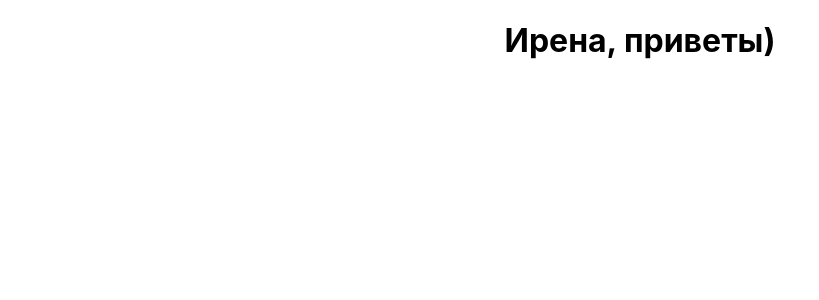
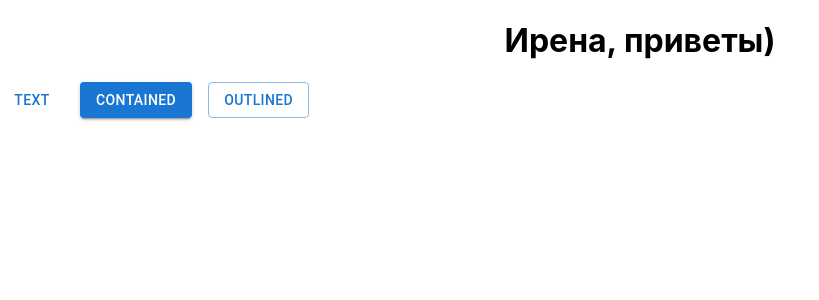
Before and after one commit to rastegaevevgeniy/career_tracker, a React (Create React App) app in the folder frontend/: page / in a window 1280 px wide. Shown: the top 300 px of the page, without its empty margins (0-819 px from the left). Built offline with nearby package versions, Linux system fonts and the light colour scheme.

Commit message:
Корректировка

```diff
--- a/frontend/package.json
+++ b/frontend/package.json
@@ -3,6 +3,11 @@
   "version": "0.1.0",
   "private": true,
   "dependencies": {
+    "@emotion/react": "^11.11.1",
+    "@emotion/styled": "^11.11.0",
+    "@fontsource/roboto": "^5.0.8",
+    "@mui/icons-material": "^5.14.19",
+    "@mui/material": "^5.14.19",
     "@testing-library/jest-dom": "^5.17.0",
     "@testing-library/react": "^13.4.0",
     "@testing-library/user-event": "^13.5.0",
--- a/frontend/src/App.js
+++ b/frontend/src/App.js
@@ -1,10 +1,12 @@
-import logo from './logo.svg';
 import './App.css';
+import BasicButtons from './components/BasicButtons.tsx';
+
 
 function App() {
   return (
     <div className="App">
       <h1>Ирена, приветы)</h1>
+      <BasicButtons />
     </div>
 
   );
--- /dev/null
+++ b/frontend/src/components/BasicButtons.tsx
@@ -0,0 +1,13 @@
+import * as React from 'react';
+import Stack from '@mui/material/Stack';
+import Button from '@mui/material/Button';
+
+export default function BasicButtons() {
+    return (
+        <Stack spacing={2} direction="row" >
+            <Button variant="text" > Text </Button>
+            <Button variant="contained" > Contained </Button>
+            <Button variant="outlined" > Outlined </Button>
+        </Stack>
+    );
+}
--- a/frontend/tsconfig.json
+++ b/frontend/tsconfig.json
@@ -1,5 +1,6 @@
 {
   "compilerOptions": {
+    "jsx": "react",
     "target": "es2016",
     "module": "commonjs",
     "allowJs": true,
```
Also changed, not shown: 1 other file (tests, documents, lock files or other folders).
